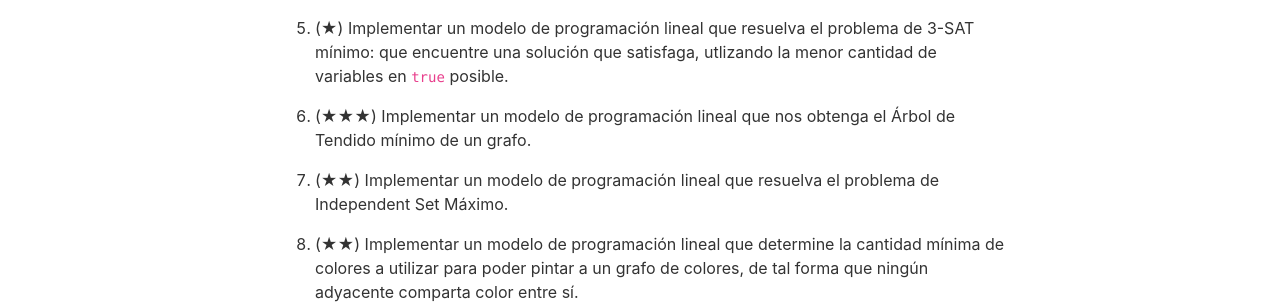
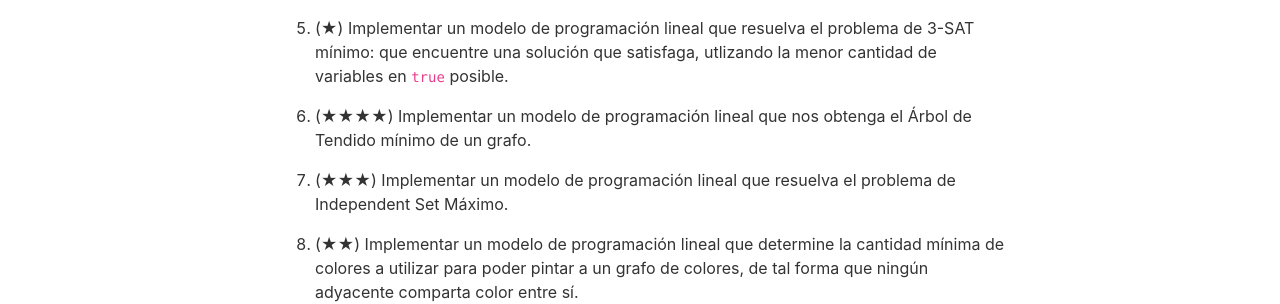
Before and after one commit to algoritmos-rw/tda_bg, a Jekyll site: the page built from material/guias/pl.md, in a window 1280 px wide. Shown: the part 566-870 px from the top of the page. Built offline with Jekyll 4.4.1, drawn with Linux system fonts in a browser that asks for light colours; nearby versions of some CDN libraries; our own code applies the rules of GitHub Pages for plain Markdown files.

Commit message:
Update pl.md

```diff
--- a/material/guias/pl.md
+++ b/material/guias/pl.md
@@ -27,9 +27,9 @@ math: true
 
 1.	(★) Implementar un modelo de programación lineal que resuelva el problema de 3-SAT mínimo: que encuentre una solución que satisfaga, utlizando la menor cantidad de variables en `true` posible.
 
-1.	(★★★) Implementar un modelo de programación lineal que nos obtenga el Árbol de Tendido mínimo de un grafo.
+1.	(★★★★) Implementar un modelo de programación lineal que nos obtenga el Árbol de Tendido mínimo de un grafo.
 
-1. 	(★★) Implementar un modelo de programación lineal que resuelva el problema de Independent Set Máximo.
+1. 	(★★★) Implementar un modelo de programación lineal que resuelva el problema de Independent Set Máximo.
 
 1. 	(★★) Implementar un modelo de programación lineal que determine la cantidad mínima de colores a utilizar para poder pintar
 	a un grafo de colores, de tal forma que ningún adyacente comparta color entre sí.
```
